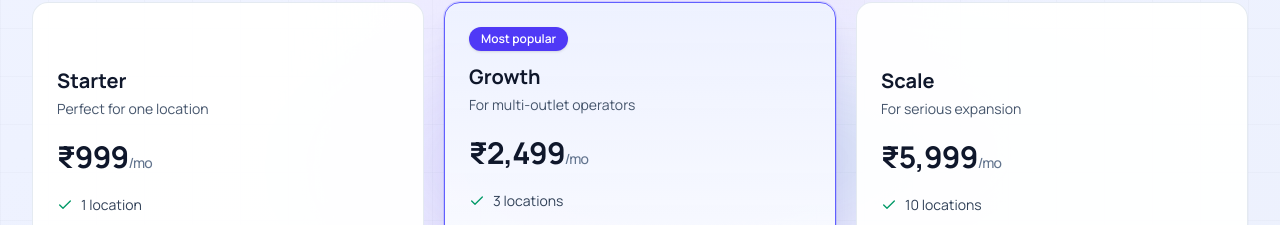
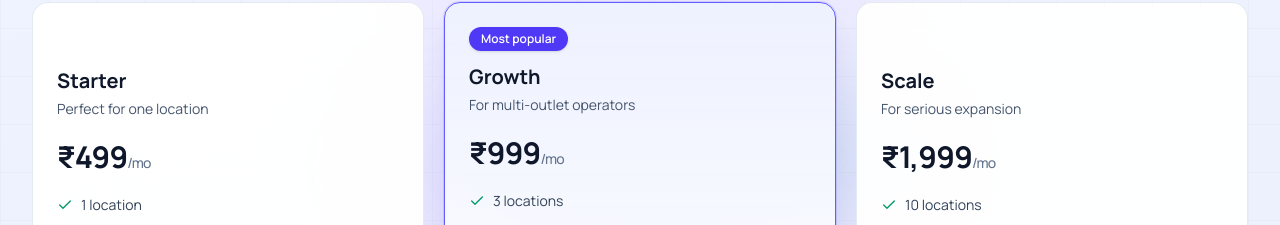
Before and after one commit to prem-prasad1710/ReviewPulseAI, a Next.js app: page / in a window 1280 px wide. Shown: the part 5732-5957 px from the top of the page. Built offline with nearby package versions, Linux system fonts and the light colour scheme; no server answers.

Commit message:
pricing updated!

```diff
--- a/app/page.tsx
+++ b/app/page.tsx
@@ -22,6 +22,8 @@ import { Reveal } from '@/components/motion/Reveal'
 import { Button } from '@/components/ui/button'
 import { getAppUrl } from '@/lib/app-url'
 import { APP_NAME } from '@/lib/brand'
+import { PLAN_LIMITS } from '@/lib/plan-limits'
+import { formatCurrencyINR } from '@/lib/utils'
 import { SpeedInsights } from "@vercel/speed-insights/next"
 
 
@@ -69,7 +71,7 @@ const plans = [
   {
     planKey: 'starter' as const,
     name: 'Starter',
-    price: '₹999',
+    price: formatCurrencyINR(PLAN_LIMITS.starter.price),
     subtitle: 'Perfect for one location',
     points: ['1 location', '100 AI replies/month', 'Google review sync', 'Email support'],
     highlighted: false,
@@ -77,7 +79,7 @@ const plans = [
   {
     planKey: 'growth' as const,
     name: 'Growth',
-    price: '₹2,499',
+    price: formatCurrencyINR(PLAN_LIMITS.growth.price),
     subtitle: 'For multi-outlet operators',
     points: ['3 locations', '500 AI replies/month', 'Priority sync', 'Weekly digest email'],
     highlighted: true,
@@ -85,7 +87,7 @@ const plans = [
   {
     planKey: 'scale' as const,
     name: 'Scale',
-    price: '₹5,999',
+    price: formatCurrencyINR(PLAN_LIMITS.scale.price),
     subtitle: 'For serious expansion',
     points: ['10 locations', 'Unlimited AI replies', 'White-label ready', 'Priority support'],
     highlighted: false,
--- a/components/billing/PlanCheckoutButtons.tsx
+++ b/components/billing/PlanCheckoutButtons.tsx
@@ -7,14 +7,23 @@ import { toast } from 'sonner'
 import { Button } from '@/components/ui/button'
 import { startOrderCheckout } from '@/components/billing/start-order-checkout'
 import { loadRazorpayScript, type RazorpayPrefill } from '@/components/billing/razorpay-subscription'
+import { AGENCY_LOCATION_ADDON_PRICE, PLAN_LIMITS } from '@/lib/plan-limits'
 import type { RazorpayPlanKey } from '@/lib/razorpay'
+import { formatCurrencyINR } from '@/lib/utils'
+
+function planCheckoutLabel(plan: Exclude<RazorpayPlanKey, 'agency_addon'>): string {
+  const title = plan.charAt(0).toUpperCase() + plan.slice(1)
+  const price = formatCurrencyINR(PLAN_LIMITS[plan].price)
+  if (plan === 'agency') return `${title} — ${price}/mo (20 client locations)`
+  return `${title} — ${price}/mo`
+}
 
 const LABELS: Record<RazorpayPlanKey, string> = {
-  starter: 'Starter — ₹999/mo',
-  growth: 'Growth — ₹2,499/mo',
-  scale: 'Scale — ₹5,999/mo',
-  agency: 'Agency — ₹9,999/mo (20 client locations)',
-  agency_addon: 'Extra agency location — ₹299/mo',
+  starter: planCheckoutLabel('starter'),
+  growth: planCheckoutLabel('growth'),
+  scale: planCheckoutLabel('scale'),
+  agency: planCheckoutLabel('agency'),
+  agency_addon: `Extra agency location — ${formatCurrencyINR(AGENCY_LOCATION_ADDON_PRICE)}/mo`,
 }
 
 type FocusedSmbPlan = 'starter' | 'growth' | 'scale'
@@ -202,7 +211,7 @@ export default function PlanCheckoutButtons({
         </div>
       ) : null}
       <p className="text-[11px] leading-relaxed text-slate-500 dark:text-slate-400">
-        Checkout charges the full first month (₹999–₹9,999) via Razorpay Orders. Recurring billing starts next month.
+        Checkout charges the full first month ({formatCurrencyINR(PLAN_LIMITS.starter.price)}–{formatCurrencyINR(PLAN_LIMITS.agency.price)}) via Razorpay Orders. Recurring billing starts next month.
       </p>
     </div>
   )
--- a/components/marketing/LandingJsonLd.tsx
+++ b/components/marketing/LandingJsonLd.tsx
@@ -1,5 +1,7 @@
 import { getAppUrl } from '@/lib/app-url'
 import { APP_NAME, APP_TAGLINE, SUPPORT_EMAIL } from '@/lib/brand'
+import { PLAN_LIMITS } from '@/lib/plan-limits'
+import { formatCurrencyINR } from '@/lib/utils'
 
 type LandingJsonLdProps = {
   appUrl?: string
@@ -33,8 +35,8 @@ export default function LandingJsonLd({ appUrl = getAppUrl() }: LandingJsonLdPro
         offers: {
           '@type': 'Offer',
           priceCurrency: 'INR',
-          price: '999',
-          description: 'Starter plan from ₹999/month',
+          price: String(PLAN_LIMITS.starter.price),
+          description: `Starter plan from ${formatCurrencyINR(PLAN_LIMITS.starter.price)}/month`,
         },
       },
       {
--- a/components/support/SupportPageClient.tsx
+++ b/components/support/SupportPageClient.tsx
@@ -5,6 +5,8 @@ import { useState } from 'react'
 import { BookOpen, Copy, ExternalLink, Mail, MessageCircleQuestion } from 'lucide-react'
 import { toast } from 'sonner'
 import { APP_NAME, SUPPORT_EMAIL } from '@/lib/brand'
+import { PLAN_LIMITS } from '@/lib/plan-limits'
+import { formatCurrencyINR } from '@/lib/utils'
 import { Button } from '@/components/ui/button'
 
 export default function SupportPageClient() {
@@ -66,7 +68,10 @@ export default function SupportPageClient() {
         </h2>
         <ul className="mt-4 space-y-3 text-sm text-slate-700 dark:text-slate-300">
           <li>
-            <strong>Billing / Razorpay:</strong> Plans are Starter ₹999, Growth ₹2,499, Scale ₹5,999 per month. If checkout shows the wrong amount, your Razorpay plan ids in Vercel need updating — email us with a screenshot.
+            <strong>Billing / Razorpay:</strong> Plans are Starter {formatCurrencyINR(PLAN_LIMITS.starter.price)},{' '}
+            Growth {formatCurrencyINR(PLAN_LIMITS.growth.price)}, Scale {formatCurrencyINR(PLAN_LIMITS.scale.price)} per
+            month. If checkout shows the wrong amount, your Razorpay plan ids in Vercel need updating — email us with a
+            screenshot.
           </li>
           <li>
             <strong>Google sign-in:</strong> Use the same Google account that manages your Business Profile. Reconnect from{' '}
--- a/lib/plan-limits.ts
+++ b/lib/plan-limits.ts
@@ -4,11 +4,14 @@
  */
 export const PLAN_LIMITS = {
   free: { locations: 1, repliesPerMonth: 10, price: 0 },
-  starter: { locations: 1, repliesPerMonth: 100, price: 999 },
-  growth: { locations: 3, repliesPerMonth: 500, price: 2499 },
-  scale: { locations: 10, repliesPerMonth: -1, price: 5999 },
-  agency: { locations: 20, repliesPerMonth: -1, price: 9999 },
+  starter: { locations: 1, repliesPerMonth: 100, price: 499 },
+  growth: { locations: 3, repliesPerMonth: 500, price: 999 },
+  scale: { locations: 10, repliesPerMonth: -1, price: 1999 },
+  agency: { locations: 20, repliesPerMonth: -1, price: 2999 },
 } as const
+
+/** Razorpay add-on for extra agency client locations (not a workspace plan tier). */
+export const AGENCY_LOCATION_ADDON_PRICE = 299
 
 export type PlanLimits = typeof PLAN_LIMITS
 export type PlanKey = keyof typeof PLAN_LIMITS
--- a/lib/razorpay-checkout-amounts.ts
+++ b/lib/razorpay-checkout-amounts.ts
@@ -1,4 +1,4 @@
-import { PLAN_LIMITS } from '@/lib/plan-limits'
+import { AGENCY_LOCATION_ADDON_PRICE, PLAN_LIMITS } from '@/lib/plan-limits'
 import type { RazorpayPlanKey } from '@/lib/razorpay'
 
 /** First-month order amount in paise — safe for client + server. */
@@ -7,7 +7,7 @@ export const PLAN_CHECKOUT_AMOUNT_PAISE: Record<RazorpayPlanKey, number> = {
   growth: PLAN_LIMITS.growth.price * 100,
   scale: PLAN_LIMITS.scale.price * 100,
   agency: PLAN_LIMITS.agency.price * 100,
-  agency_addon: 299 * 100,
+  agency_addon: AGENCY_LOCATION_ADDON_PRICE * 100,
 }
 
 export function formatCheckoutInr(paise: number): string {
--- a/lib/razorpay-plan-validation.ts
+++ b/lib/razorpay-plan-validation.ts
@@ -17,7 +17,7 @@ type RazorpayPlanEntity = {
 
 /**
  * Ensures the Razorpay plan id in env charges the price shown in the app.
- * Prevents checkout at ₹5 when UI says ₹999 / ₹2,499 etc.
+ * Prevents checkout at ₹5 when UI says ₹499 / ₹999 etc.
  */
 export async function assertRazorpayPlanAmount(planKey: RazorpayPlanKey, razorpayPlanId: string): Promise<void> {
   if (process.env.RAZORPAY_SKIP_PLAN_AMOUNT_CHECK === 'true') return
```
Also changed, not shown: 2 other files (tests, documents, lock files or other folders).
